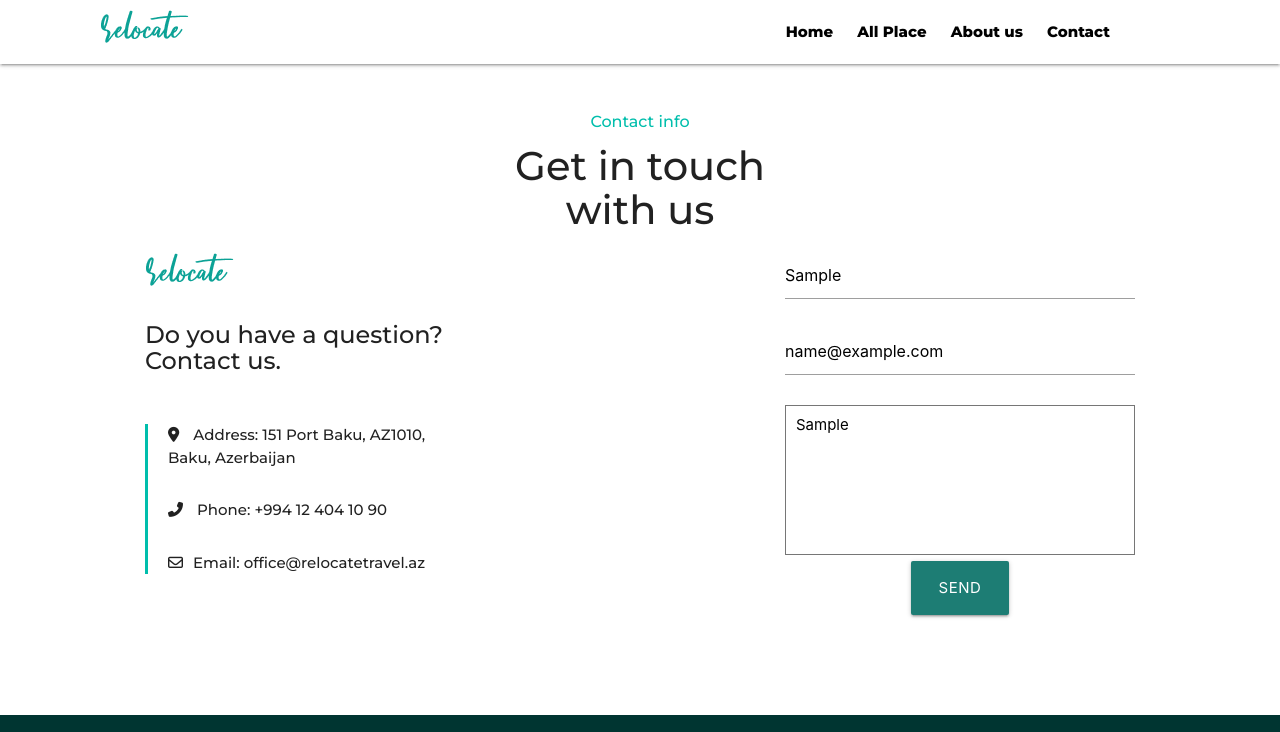
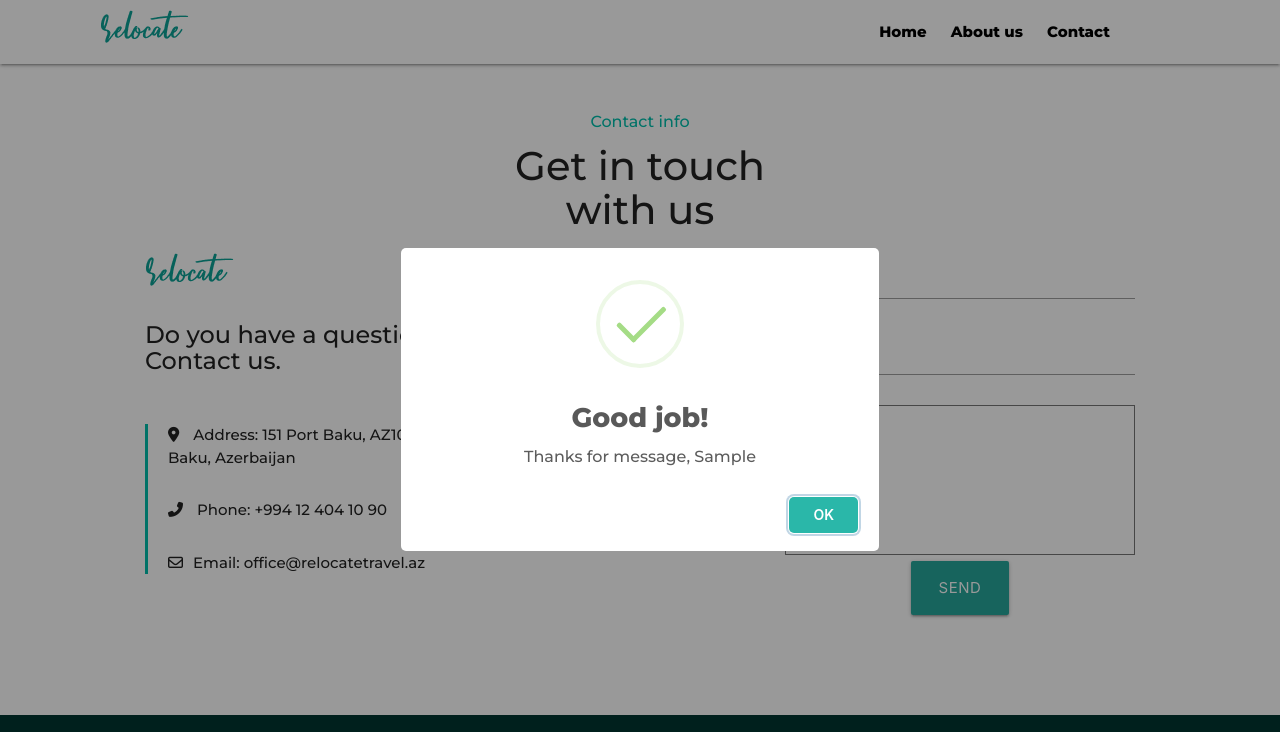
Before and after one commit to KananMirza/relocate-travel, a plain HTML site: page contact.html in a window 1280 px wide. Both pictures are taken after typing "Sample", "name@example.com", "Sample" into the empty fields and a click on the button "SEND". Shown: the top 732 px of the page. Drawn offline with nearby package versions, Linux system fonts and the light colour scheme.

Commit message:
fixed all bugs

```diff
--- a/app.js
+++ b/app.js
@@ -36,16 +36,23 @@ $('.materialboxed').materialbox();
     })
 
     $('.submit').click(()=>{
-      let name = document.getElementById('name').value;
-      let email = document.getElementById('email').value
-      let msg = document.getElementById('msg').value;
-      if(name == ''){
+      let name = document.getElementById('name');
+      let email = document.getElementById('email');
+      let msg = document.getElementById('msg');
+      if(name.value == ''){
         swal("Please check your Name");
-      }else if(email == ''){
+      }else if(email.value == ''){
         swal("Please check your Email");
-      }else if(msg == ''){
+      }else if(msg.value == ''){
         swal("Please check your Message");
       } else{
-      swal("Good job!", `Thanks for message, ${name}`, "success");
+      swal("Good job!", `Thanks for message, ${name.value}`, "success");
+      document.getElementById('name').value='';
+      document.getElementById('email').value='';
+      document.getElementById('msg').value = '';
+
     }
+
+
+
     })
--- a/blog.html
+++ b/blog.html
@@ -28,7 +28,6 @@
               <div class="right hide-on-med-and-down">
                   <div class="link">
                 <a href="index.html">Home</a>
-                <a href="">All Place</a>
                 <a href="about.html">About us</a>
                <a href="contact.html">Contact</a>
             </div>
@@ -39,7 +38,6 @@
 
           <ul class="sidenav" id="mobile-demo">
             <li><a href="index.html">Home</a></li>
-            <li><a href="">All Place</a></li>
             <li><a href="about.html">About us</a></li>
             <li><a href="contact.html">Contact</a></li>
           </ul>
@@ -81,7 +79,6 @@
                   <h5 class="white-text">Links</h5>
                   <ul>
                     <li><a class="grey-text text-lighten-3" href="index.html">Home</a></li>
-                    <li><a class="grey-text text-lighten-3" href="#!">All Place</a></li>
                     <li><a class="grey-text text-lighten-3" href="about.html">About us</a></li>
                     <li><a class="grey-text text-lighten-3" href="contact.html">Contact</a></li>
                   </ul>
@@ -101,10 +98,11 @@
             </div>
           </footer>
 
+          <script src="blog.js"></script>
+          <script src="app.js"></script>
+        <script src="https://cdnjs.cloudflare.com/ajax/libs/materialize/1.0.0/js/materialize.min.js"></script>
 
-        <script src="https://cdnjs.cloudflare.com/ajax/libs/materialize/1.0.0/js/materialize.min.js"></script>
-        <script src="app.js"></script>
-        <script src="blog.js"></script>
+
 
 
 
--- a/contact.html
+++ b/contact.html
@@ -28,7 +28,6 @@
               <div class="right hide-on-med-and-down">
                   <div class="link">
                 <a href="index.html">Home</a>
-                <a href="">All Place</a>
                 <a href="about.html">About us</a>
                <a href="contact.html">Contact</a>
             </div>
@@ -39,7 +38,6 @@
 
           <ul class="sidenav" id="mobile-demo">
             <li><a href="index.html">Home</a></li>
-            <li><a href="">All Place</a></li>
             <li><a href="about.html">About us</a></li>
             <li><a href="contact.html">Contact</a></li>
           </ul>
@@ -84,7 +82,7 @@
                             <input type="text" class="input" name="name" id="name" placeholder="Name">
                             <input type="email" name="email" id="email" placeholder="Email">
 
-                            <textarea name="" id="" cols="30" rows="10" placeholder="Message"></textarea>
+                            <textarea name="msg" id="msg" cols="30" rows="10" placeholder="Message"></textarea>
 
                             <button type="button" class="submit waves-effect waves-light btn-large">Send</button>
                         </form>
@@ -111,7 +109,6 @@
                   <h5 class="white-text">Links</h5>
                   <ul>
                     <li><a class="grey-text text-lighten-3" href="index.html">Home</a></li>
-                    <li><a class="grey-text text-lighten-3" href="#!">All Place</a></li>
                     <li><a class="grey-text text-lighten-3" href="about.html">About us</a></li>
                     <li><a class="grey-text text-lighten-3" href="contact.html">Contact</a></li>
                   </ul>
@@ -134,7 +131,7 @@
 
         <script src="https://cdnjs.cloudflare.com/ajax/libs/materialize/1.0.0/js/materialize.min.js"></script>
         <script src="app.js"></script>
-
+        <script src="https://unpkg.com/sweetalert/dist/sweetalert.min.js"></script>
 
 
 
--- a/css/style.css
+++ b/css/style.css
@@ -162,6 +162,7 @@ nav{
     border-radius: 50%;
     display:none ;
     cursor: pointer;
+
 
 }
 
```
Also changed, not shown: about.html (+0 -3 lines), blog.js (+12 -9 lines), index.html (+0 -3 lines).
